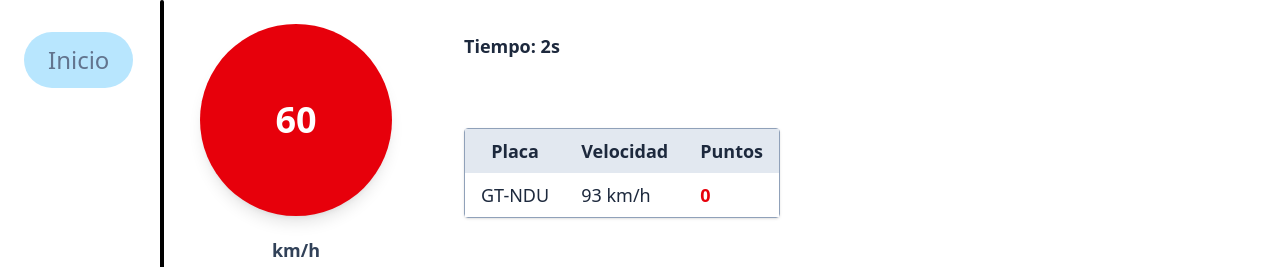
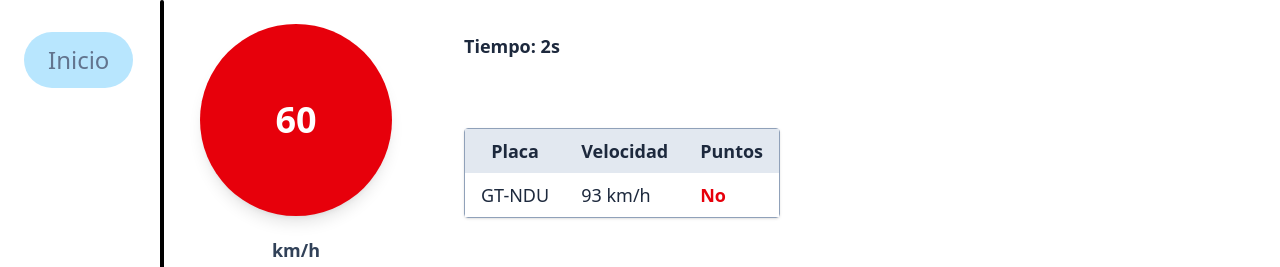
Before and after one commit to mrraxyer/FIS-React, a React (Vite) app: page / in a window 1280 px wide. Both pictures are taken after a click on the button "Inicio". Shown: the top 267 px of the page. Built offline with nearby package versions, Linux system fonts and the light colour scheme.

Commit message:
tweak: time limit and points display

```diff
--- a/src/components/SimulationArea.tsx
+++ b/src/components/SimulationArea.tsx
@@ -27,7 +27,7 @@ export default function SimulationArea({ running, elapsed, current, vehicles }:
 
             {/* Status display */}
             <div className="absolute top-8 left-72 text-slate-800 text-lg">
-                <div className="font-semibold">Tiempo: {elapsed}s</div>
+                <div className="font-semibold">Tiempo: {Math.min(elapsed, 60)}s</div>
             </div>
 
             {/* Vehicle table */}
@@ -46,7 +46,7 @@ export default function SimulationArea({ running, elapsed, current, vehicles }:
                                 <td className="px-4 py-2">{v.plate}</td>
                                 <td className="px-4 py-2">{v.speed} km/h</td>
                                 <td className={`px-4 py-2 font-semibold ${v.points > 0 ? 'text-green-600' : 'text-red-600'}`}>
-                                    {v.points}
+                                    {v.points === 0 ? 'No' : 'Si'}
                                 </td>
                             </tr>
                         ))}
```
